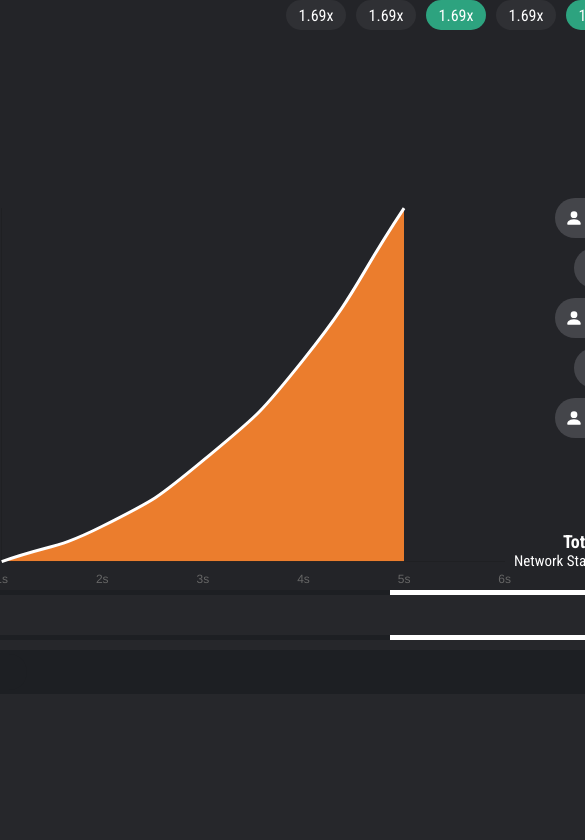
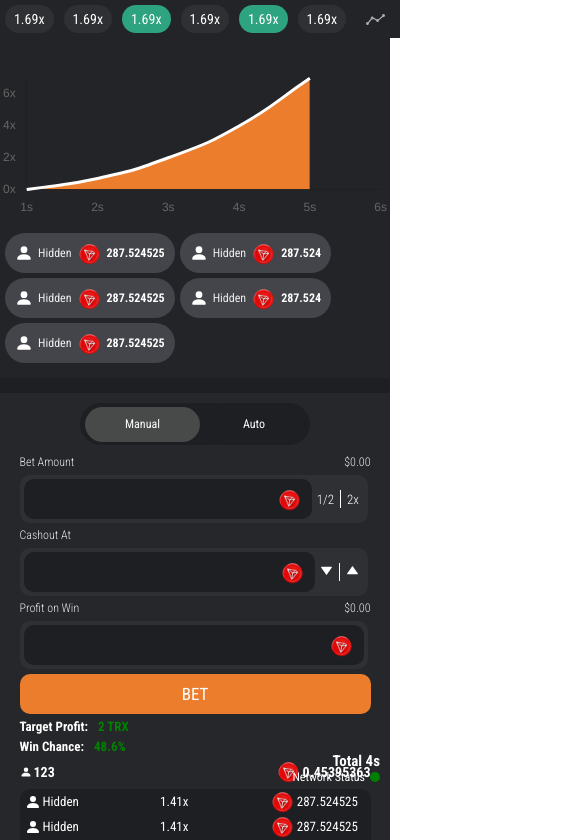
Before and after one commit to indic-mfaizk/demo, a React (Vite) app: page / in a window 390 px wide. Shown: the top 840 px of the page, 585 px wide, since content can reach past the window. Built offline with nearby package versions, Linux system fonts and the light colour scheme.

Commit message:
responsiveness added

```diff
--- a/src/App.css
+++ b/src/App.css
@@ -690,16 +690,179 @@
   gap: 5px;
   padding-bottom: 5px;
 }
+.bottom-table-parent {
+  height: 170px;
+  overflow-x: auto;
+  margin-top: 5px;
+}
 
 .bottom-tab-table {
   table-layout: auto;
-  background-color: blue;
+  background-color: #484949;
   width: 100%;
   text-align: center;
   color: white;
-  /* border-spacing: 10px; */
+  height: 160px;
+  /* overflow-x: scroll; */
+  border-spacing: 0px;
 }
 .bottom-tab-table-head {
   padding: 10px 0px;
-  background-color: green;
+  background-color: #484949;
+  position: sticky;
+  top: 0px;
 }
+.bottom-tab-table-item {
+  padding: 9px;
+}
+
+@media screen and (max-width: 1100px) {
+  .top-container {
+    height: auto;
+    width: auto;
+    display: flex;
+    flex-direction: column-reverse;
+    align-items: center;
+    gap: 15px;
+  }
+  .left-container {
+    width: 100%;
+  }
+
+  .tab-screen-1-input-button-container {
+    width: 20%;
+    gap: 1px;
+  }
+
+  .tab-screen-1-input {
+    background-color: #1d1f23;
+    width: 100%;
+  }
+  .auto-control-2-input-left-container {
+    width: 40%;
+  }
+  .auto-control-2-input-left {
+    width: 80%;
+  }
+  .auto-control-2-input-right-container {
+    width: 40%;
+  }
+  .auto-control-2-input-right {
+    width: 100%;
+  }
+
+  .auto-control-3-input-container {
+    display: flex;
+    width: 40%;
+  }
+
+  .auto-control-3-input {
+    width: 100%;
+  }
+  .auto-control-3-input-per {
+    width: 30px;
+  }
+  .auto-control-3-button {
+    width: 25%;
+  }
+  .bottom-container {
+    height: 33%;
+    width: 630px;
+  }
+  .middle-container {
+    width: 630px;
+  }
+}
+
+@media screen and (max-width: 633px) {
+  .top-container {
+    height: auto;
+    width: 100%;
+  }
+
+  .middle-container {
+    height: 40px;
+    width: 99%;
+  }
+  .bottom-container {
+    height: auto;
+    width: auto;
+  }
+  .top-container-header-container {
+    width: 100%;
+    padding: 5px 5px;
+  }
+  .top-container-header-chips {
+    height: 28px;
+    width: 50px;
+    font-size: 14px;
+  }
+
+  .right-container-bottom-container {
+    margin-top: 30px;
+    background-color: blue;
+    height: 100%;
+
+    flex-direction: column;
+  }
+  .chart-container {
+    display: flex;
+    width: 100%;
+  }
+  .right-container-bottom-chips-container {
+    width: 100%;
+    height: 70%;
+    display: flex;
+    flex-direction: row;
+    gap: 5px;
+    position: static;
+    margin-right: 0px;
+    padding: 15px 5px;
+    flex-wrap: wrap;
+    box-sizing: border-box;
+  }
+
+  .right-container-bottom-chips {
+    background-color: #44454a;
+    max-width: 190px;
+    padding: 0px 10px;
+    height: 40px;
+  }
+  .right-container-bottom-chips-variant {
+    max-width: 160px;
+  }
+  .right-container-bottom-chips-icon {
+    height: 10px;
+    width: 10px;
+  }
+  .right-container-bottom-chips-icon {
+    height: 18px;
+    width: 18px;
+    /* background-color: green; */
+  }
+  .right-container-bottom-chips-title {
+    font-size: 12px;
+    opacity: 90%;
+    font-weight: 500;
+  }
+  .right-container-bottom-chips-subtitle {
+    font-size: 12px;
+  }
+  .network-status {
+    bottom: 60px;
+    right: 10px;
+  }
+  .network-status-heading {
+    font-size: 15px;
+  }
+
+  .network-status-subheading-text {
+    font-size: 12px;
+  }
+  .tab-screen-1-input-button {
+    padding: 0px 5px;
+  }
+  .bottom-tab-table-item {
+    font-size: 12px;
+  }
+}
--- a/src/App.jsx
+++ b/src/App.jsx
@@ -638,6 +638,7 @@
           </ul>
         )}
         {currentBottomTab === bottomTabConst.MYBET && (
+          <div className="bottom-table-parent">
             <table className="bottom-tab-table">
               <thead className="bottom-tab-table-head">
                 <tr className="bottom-tab-table-head-row">
@@ -649,15 +650,72 @@
                 </tr>
               </thead>
               <tbody className="bottom-tab-table-body">
-              <tr className="bottom-tab-table-data-row">
+                {Array(20)
+                  .fill(1)
+                  .map((e, i) => (
+                    <tr
+                      className={`bottom-tab-table-data-row`}
+                      style={
+                        i % 2 === 0
+                          ? { backgroundColor: "#333438" }
+                          : { backgroundColor: "#2a2b2f" }
+                      }
+                      // style={{ backgroundColor: "blue" }}
+                      key={i}
+                    >
                       <td className="bottom-tab-table-item">Crash Game</td>
                       <td className="bottom-tab-table-item">06:47 PM</td>
-                <td className="bottom-tab-table-item">20090.87807876 TRX</td>
+                      <td className="bottom-tab-table-item">
+                        20090.87807876 TRX
+                      </td>
                       <td className="bottom-tab-table-item">2.0x</td>
-                <td className="bottom-tab-table-item">20090.87807876 TRX</td>
+                      <td className="bottom-tab-table-item">
+                        20090.87807876 TRX
+                      </td>
                     </tr>
+                  ))}
               </tbody>
             </table>
+          </div>
+        )}
+        {currentBottomTab === bottomTabConst.LEADERBOARD && (
+          <div className="bottom-table-parent">
+            <table className="bottom-tab-table">
+              <thead className="bottom-tab-table-head">
+                <tr className="bottom-tab-table-head-row">
+                  <td className="bottom-tab-table-item">RANK</td>
+                  <td className="bottom-tab-table-item">USER</td>
+                  <td className="bottom-tab-table-item">WAGERED</td>
+                  <td className="bottom-tab-table-item">PRICE</td>
+                </tr>
+              </thead>
+              <tbody className="bottom-tab-table-body">
+                {Array(20)
+                  .fill(1)
+                  .map((e, i) => (
+                    <tr
+                      className={`bottom-tab-table-data-row`}
+                      style={
+                        i % 2 === 0
+                          ? { backgroundColor: "#333438" }
+                          : { backgroundColor: "#2a2b2f" }
+                      }
+                      // style={{ backgroundColor: "blue" }}
+                      key={i}
+                    >
+                      <td className="bottom-tab-table-item">{i + 1}st</td>
+                      <td className="bottom-tab-table-item">Abhinav</td>
+                      <td className="bottom-tab-table-item">
+                        20090.87807876 TRX
+                      </td>
+                      <td className="bottom-tab-table-item">
+                        20090.87807876 TRX
+                      </td>
+                    </tr>
+                  ))}
+              </tbody>
+            </table>
+          </div>
         )}
         <div className="bottom-chat-container">
           <h1 className="bottom-chat-container-text">
```
Lines whose indentation alone changed are shown as unchanged.
